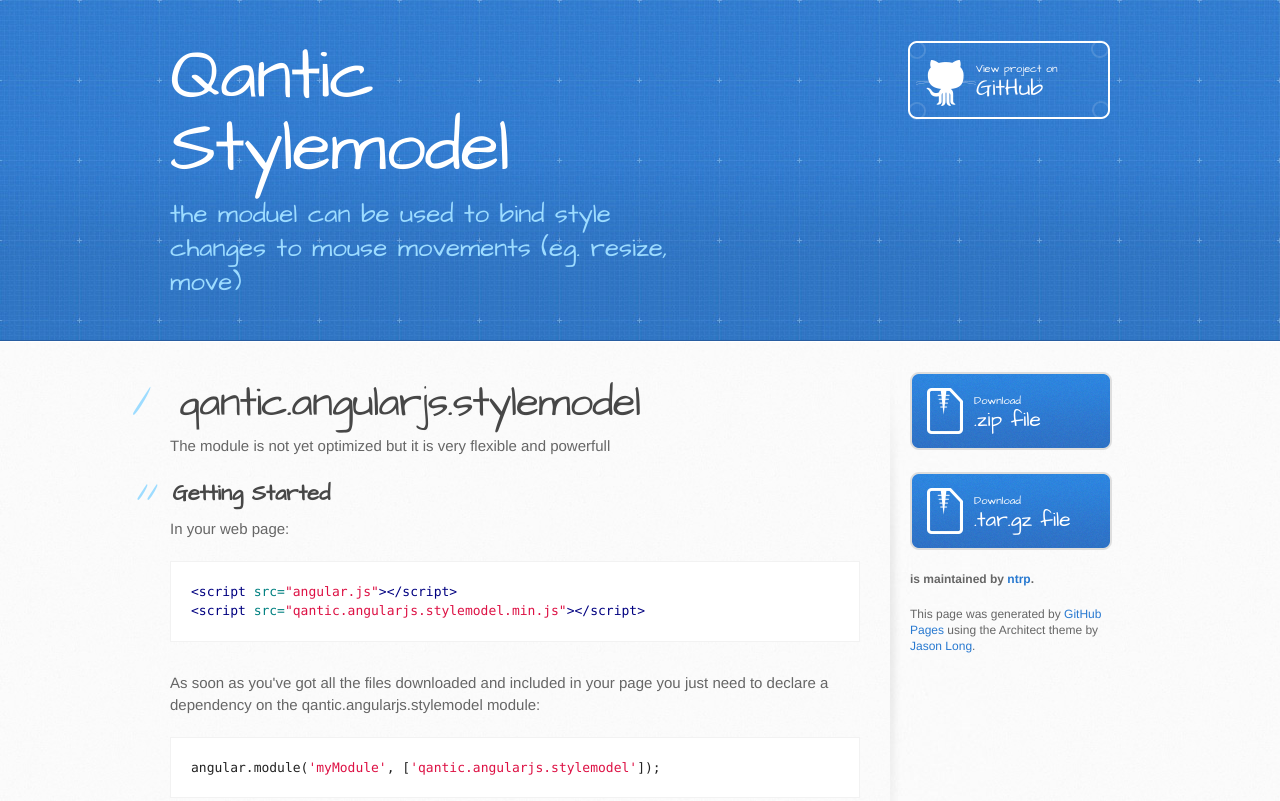
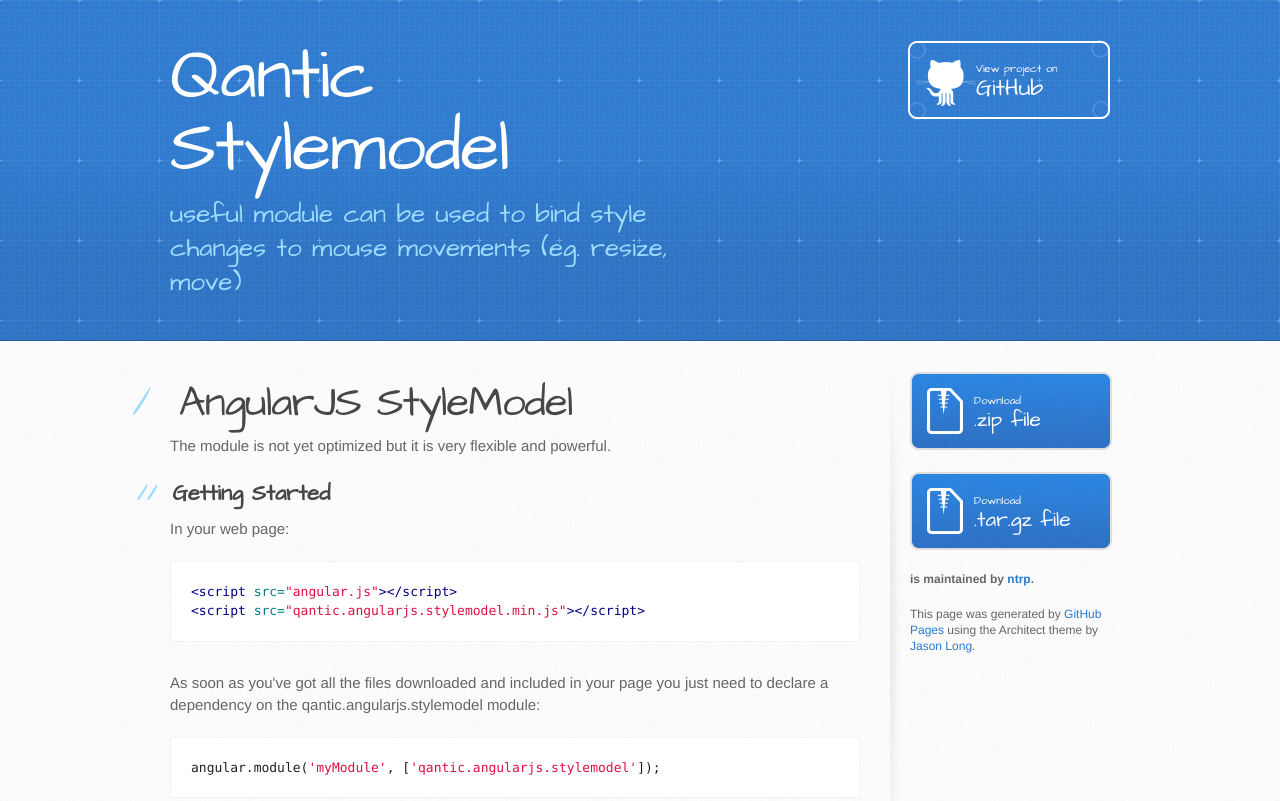
Before and after one commit to ntrp/angular-style-bindings, a plain HTML site: page index.html in a window 1280 px wide. Shown: the top 801 px of the page. Drawn offline with Linux system fonts and the light colour scheme.

Commit message:
Create gh-pages branch via GitHub

```diff
--- a/index.html
+++ b/index.html
@@ -20,7 +20,7 @@
     <header>
       <div class="inner">
         <h1>Qantic Stylemodel</h1>
-        <h2>the moduel can be used to bind style changes to mouse movements (eg. resize, move)</h2>
+        <h2>useful module can be used to bind style changes to mouse movements (eg. resize, move)</h2>
         <a href="https://github.com/ntrp/qantic-angularjs-stylemodel" class="button"><small>View project on</small>GitHub</a>
       </div>
     </header>
@@ -29,9 +29,9 @@
       <div class="inner clearfix">
         <section id="main-content">
           <h1>
-<a name="qanticangularjsstylemodel" class="anchor" href="#qanticangularjsstylemodel"><span class="octicon octicon-link"></span></a>qantic.angularjs.stylemodel</h1>
+<a name="angularjs-stylemodel" class="anchor" href="#angularjs-stylemodel"><span class="octicon octicon-link"></span></a>AngularJS StyleModel</h1>
 
-<p>The module is not yet optimized but it is very flexible and powerfull</p>
+<p>The module is not yet optimized but it is very flexible and powerful.</p>
 
 <h2>
 <a name="getting-started" class="anchor" href="#getting-started"><span class="octicon octicon-link"></span></a>Getting Started</h2>
@@ -56,8 +56,14 @@
    <span class="nx">$scope</span><span class="p">.</span><span class="nx">name</span> <span class="o">=</span> <span class="s1">'World'</span><span class="p">;</span>
    <span class="nx">$scope</span><span class="p">.</span><span class="nx">styleModelContainer</span> <span class="o">=</span> <span class="nx">StyleModelContainer</span><span class="p">;</span>
 
-   <span class="nx">$scope</span><span class="p">.</span><span class="nx">styleModelContainer</span><span class="p">.</span><span class="nx">add</span><span class="p">(</span><span class="s1">'modal-pos'</span><span class="p">,</span> <span class="o">-</span><span class="kc">Infinity</span><span class="p">,</span> <span class="kc">Infinity</span><span class="p">,</span> <span class="mi">0</span><span class="p">,</span> <span class="kc">Infinity</span><span class="p">,</span> <span class="mi">20</span><span class="p">,</span> <span class="mi">20</span><span class="p">);</span>
-   <span class="nx">$scope</span><span class="p">.</span><span class="nx">styleModelContainer</span><span class="p">.</span><span class="nx">add</span><span class="p">(</span><span class="s1">'modal-size'</span><span class="p">,</span> <span class="mi">250</span><span class="p">,</span> <span class="kc">Infinity</span><span class="p">,</span> <span class="mi">100</span><span class="p">,</span> <span class="kc">Infinity</span><span class="p">,</span> <span class="mi">300</span><span class="p">,</span> <span class="mi">200</span><span class="p">);</span>
+   <span class="nx">$scope</span><span class="p">.</span><span class="nx">styleModelContainer</span><span class="p">.</span><span class="nx">add</span><span class="p">(</span><span class="s1">'modal-pos'</span><span class="p">,</span>
+                                  <span class="o">-</span><span class="kc">Infinity</span><span class="p">,</span> <span class="kc">Infinity</span><span class="p">,</span>
+                                   <span class="mi">0</span><span class="p">,</span> <span class="kc">Infinity</span><span class="p">,</span>
+                                   <span class="mi">20</span><span class="p">,</span> <span class="mi">20</span><span class="p">);</span>
+   <span class="nx">$scope</span><span class="p">.</span><span class="nx">styleModelContainer</span><span class="p">.</span><span class="nx">add</span><span class="p">(</span><span class="s1">'modal-size'</span><span class="p">,</span>
+                                   <span class="mi">250</span><span class="p">,</span> <span class="kc">Infinity</span><span class="p">,</span>
+                                   <span class="mi">100</span><span class="p">,</span> <span class="kc">Infinity</span><span class="p">,</span>
+                                   <span class="mi">300</span><span class="p">,</span> <span class="mi">200</span><span class="p">);</span>
 
    <span class="nx">$scope</span><span class="p">.</span><span class="nx">styleModPos</span> <span class="o">=</span> <span class="nx">StyleModelContainer</span><span class="p">.</span><span class="nx">get</span><span class="p">(</span><span class="s1">'modal-pos'</span><span class="p">);</span>
    <span class="nx">$scope</span><span class="p">.</span><span class="nx">styleModSize</span> <span class="o">=</span> <span class="nx">StyleModelContainer</span><span class="p">.</span><span class="nx">get</span><span class="p">(</span><span class="s1">'modal-size'</span><span class="p">);</span>
```
Also changed, not shown: params.json (+1 -1 lines).
